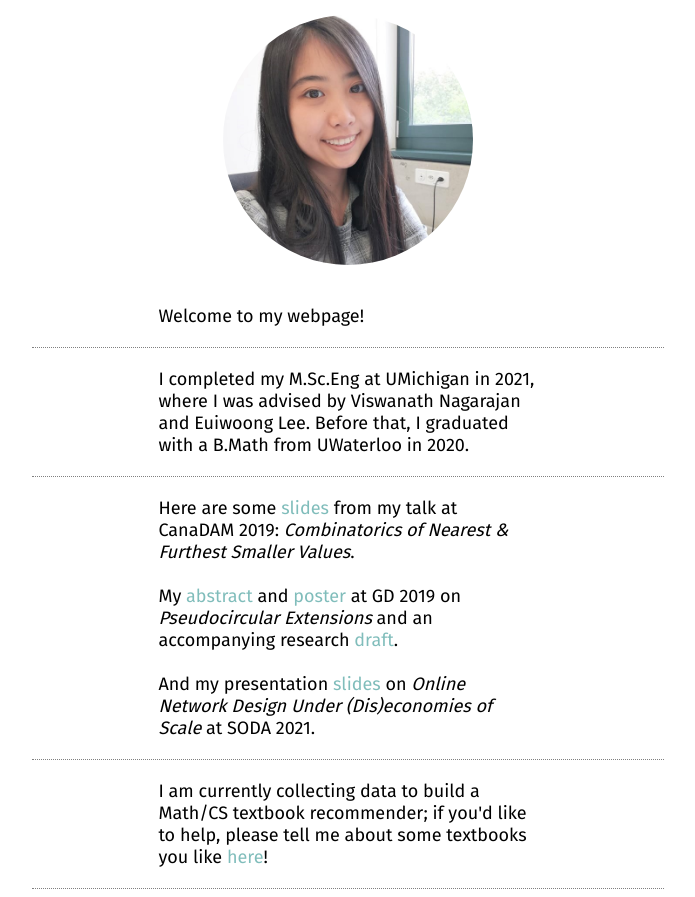
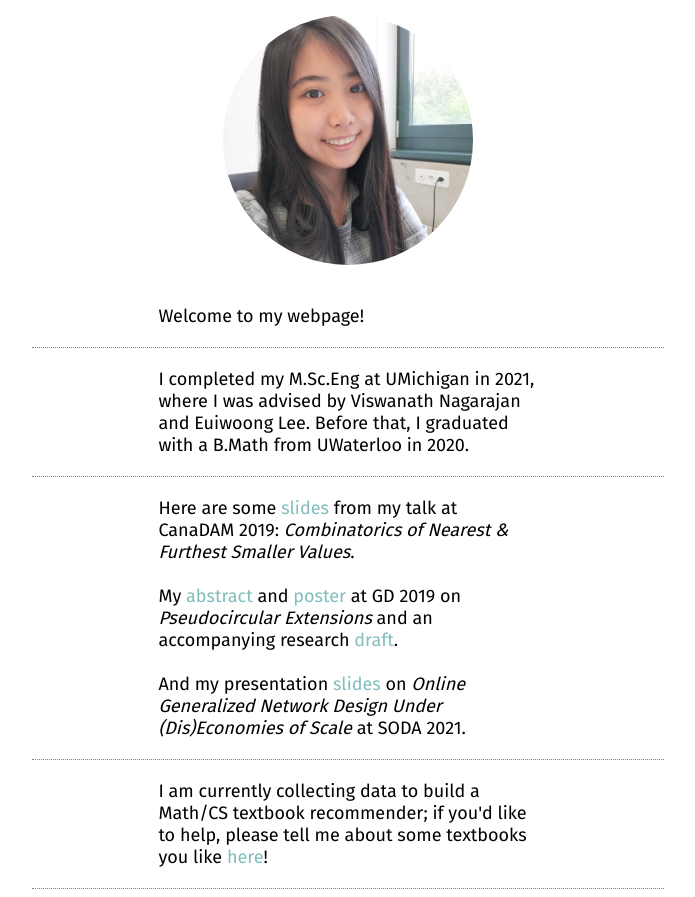
Before and after one commit to lilyxy/lilyxy.github.io, a plain HTML site: page index.html in a window 1280 px wide. Shown: the part 195-1092 px from the top of the page, without its empty margins (292-987 px from the left). Drawn offline with nearby package versions, Linux system fonts and the light colour scheme.

Commit message:
Update index.html

```diff
--- a/index.html
+++ b/index.html
@@ -24,7 +24,7 @@
       My <a href="./Poster_Abstract_Final.pdf" class="nav-link-2" target="_blank">abstract</a> and <a href="./Poster.png" class="nav-link-2" target="_blank">poster</a> at GD 2019 on <i>Pseudocircular Extensions </i>
       and an accompanying research <a href="./Pseudocircular_Extensions_writeup.pdf" class="nav-link-2" target="_blank">draft</a>.
       <br><br>
-      And my presentation <a href="./Online_General_Network_Design_slides.pdf" class="nav-link-2" target="_blank">slides</a> on <i>Online Network Design Under (Dis)economies of Scale</i> at SODA 2021.
+      And my presentation <a href="./Online_General_Network_Design_slides.pdf" class="nav-link-2" target="_blank">slides</a> on <i>Online Generalized Network Design Under (Dis)Economies of Scale</i> at SODA 2021.
       </div>
       <div class="section">I am currently collecting data to build a Math/CS textbook recommender; if you'd like to help, please tell me about some textbooks you like <a href="https://docs.google.com/forms/d/e/1FAIpQLScrY3ZwE_1Q7aWt_FUQ6ohYTTg6p-cbR9JL1loe43QjJ5UZrw/viewform" class="nav-link-2" target="_blank">here</a>! </div>
     </div>
```
